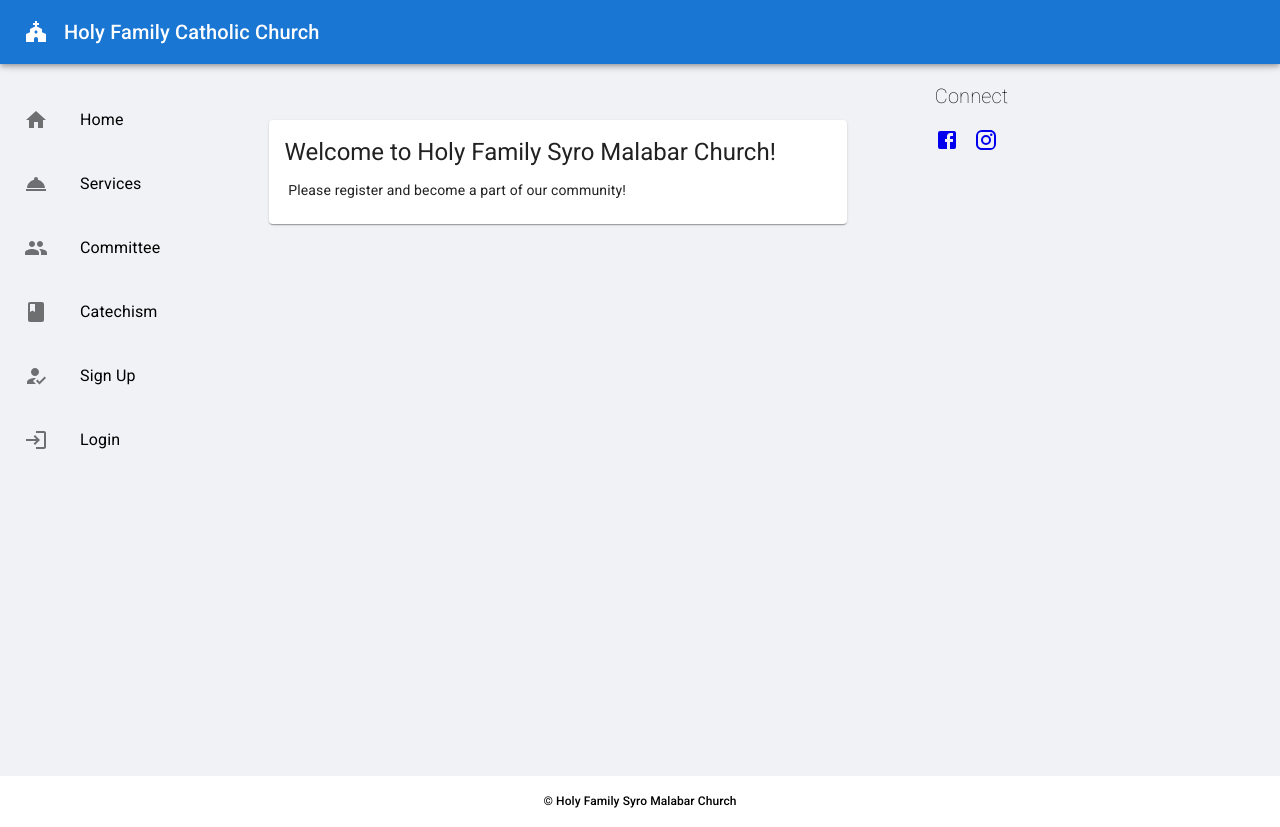
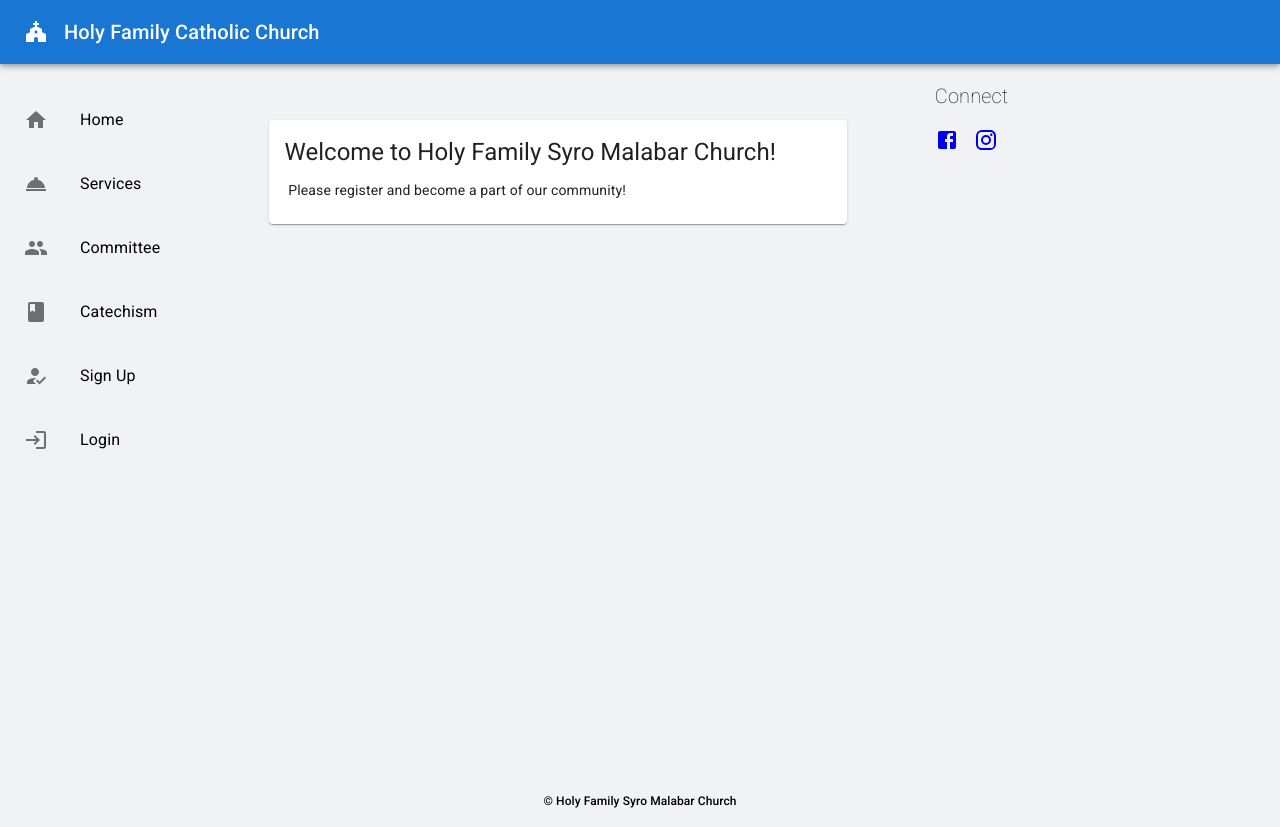
Before and after one commit to jobinbasani/user-manager, a React (Create React App) app in the folder ui/user-manager/: page / in a window 1280 px wide. Built offline with nearby package versions, Linux system fonts and the light colour scheme; no server answers.

Commit message:
Set background color

```diff
--- a/ui/user-manager/public/index.html
+++ b/ui/user-manager/public/index.html
@@ -19,7 +19,7 @@
 
     <title>Holy Family Catholic Church</title>
   </head>
-  <body>
+  <body style='background-color: #F0F2F5'>
     <noscript>You need to enable JavaScript to run this app.</noscript>
     <div id="root"></div>
   </body>
--- a/ui/user-manager/src/components/layout/Footer.tsx
+++ b/ui/user-manager/src/components/layout/Footer.tsx
@@ -25,7 +25,7 @@ export default function Footer() {
 
   return (
     <>
-      <Container sx={{ textAlign: 'center' }}>
+      <Container sx={{ textAlign: 'center', bgcolor: '#F0F2F5' }}>
         <Typography variant="h6" sx={{ fontSize: 12, padding: 2 }}>&copy; Holy Family Syro Malabar Church</Typography>
       </Container>
       <Paper
```
